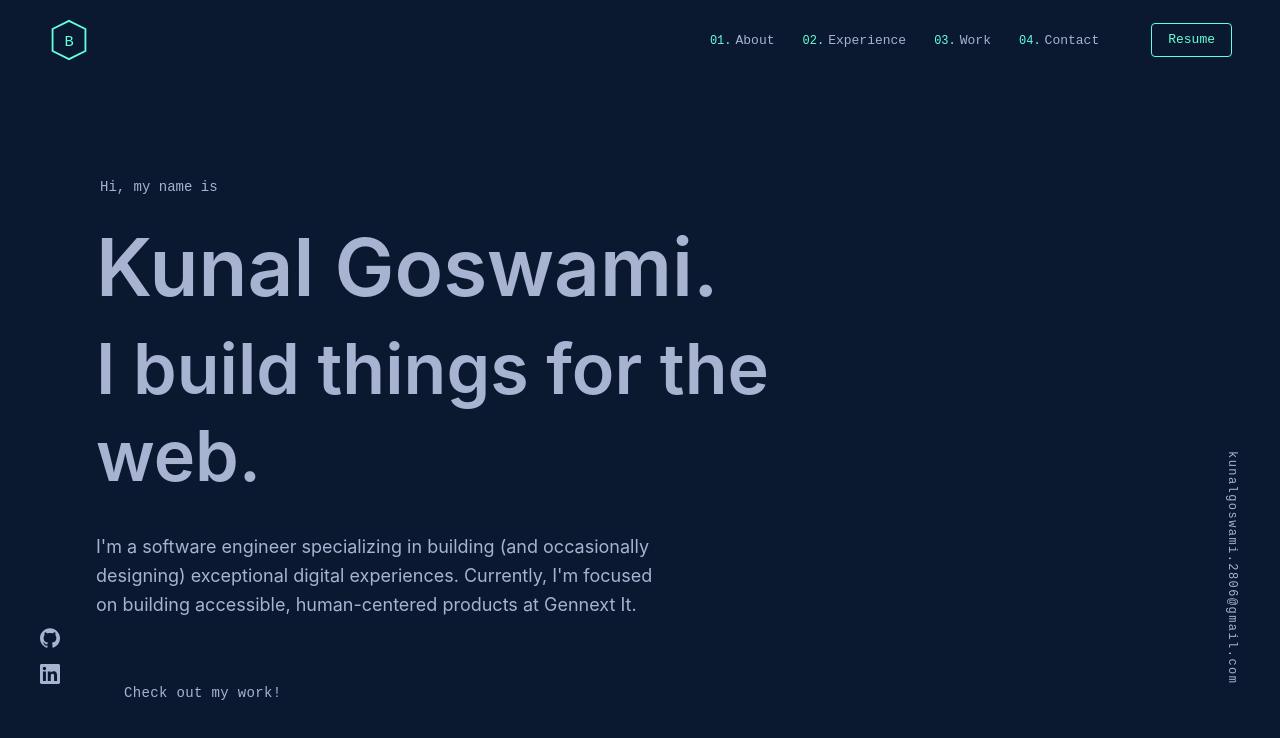
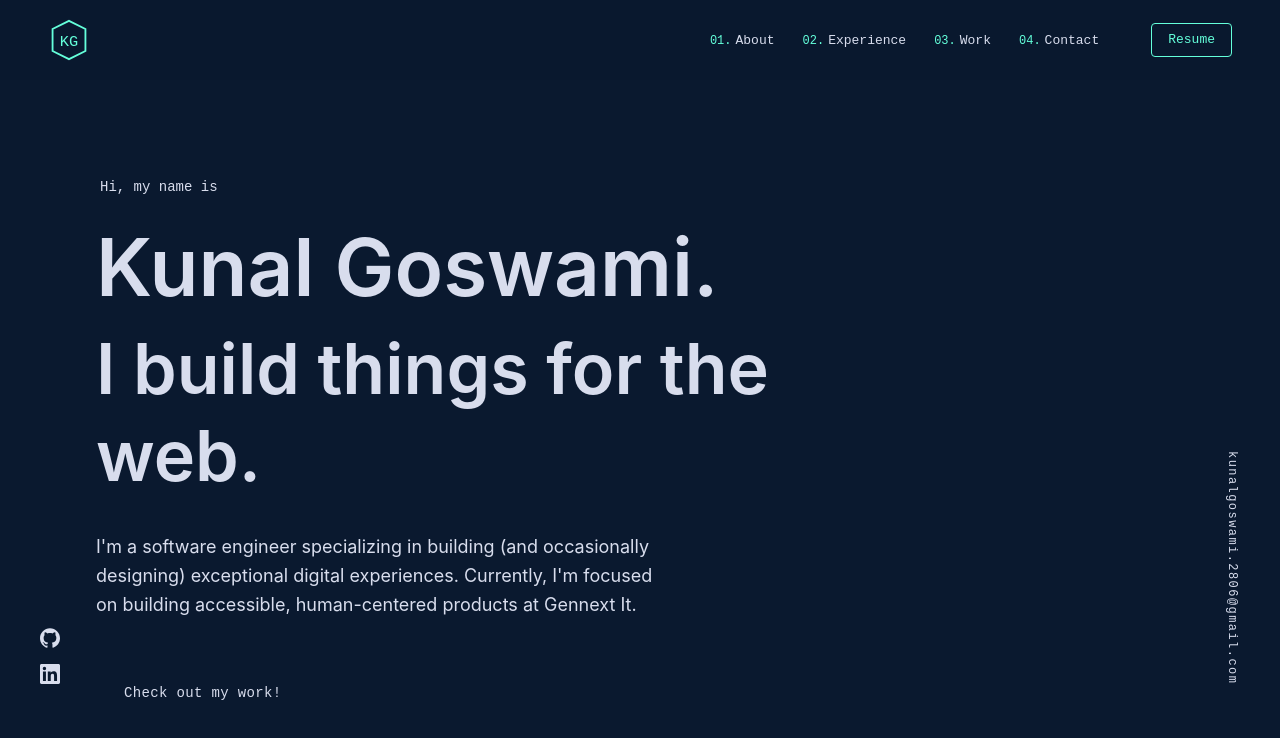
Before and after one commit to Kunal2806/portfolio, a Next.js app: page / in a window 1280 px wide. Shown: the top 738 px of the page. Built offline with nearby package versions, Linux system fonts and the light colour scheme.

Commit message:
navbar style fix

```diff
--- a/app/globals.css
+++ b/app/globals.css
@@ -12,7 +12,7 @@
   /* ── Text ── */
   --color-muted: #8892b0;
   /* slate       — secondary / meta text  */
-  --color-primary: #a8b2d1;
+  --color-primary: #d8dded;
   /* light-slate — body text              */
   --color-heading: #ccd6f6;
   /* white-slate — headings               */
--- a/app/page.tsx
+++ b/app/page.tsx
@@ -3,5 +3,10 @@
 import HeroSection from "@/components/HeroSection";
 
 export default function Home() {
-  return <HeroSection />;
+  return (
+    <div>
+      <HeroSection />
+      <div className="h-screen"></div>
+    </div>
+  );
 }
--- a/components/Navbar.tsx
+++ b/components/Navbar.tsx
@@ -26,14 +26,11 @@ export default function Navbar() {
       <header
         style={{
           fontFamily: "var(--font-mono)",
-          backgroundColor: scrolled ? "rgba(10,25,47,0.85)" : "transparent",
-          backdropFilter: scrolled ? "blur(10px)" : "none",
-          WebkitBackdropFilter: scrolled ? "blur(10px)" : "none",
           boxShadow: scrolled ? "0 10px 30px -10px rgba(2,12,27,0.7)" : "none",
           height: scrolled ? "64px" : "80px",
           transition: "all 0.3s ease",
         }}
-        className="fixed top-0 left-0 right-0 z-[100] flex items-center justify-between px-12 animate-[fadeInDown_0.5s_ease_forwards]"
+        className="fixed top-0 left-0 right-0 z-[100] flex items-center justify-between px-12 animate-[fadeInDown_0.5s_ease_forwards] bg-background/75 backdrop-blur-md"
       >
         {/* ── Logo ── */}
         <Link href="/" aria-label="Home" className="flex items-center hover:opacity-75 transition-opacity duration-200">
@@ -52,7 +49,7 @@ export default function Navbar() {
               fill="var(--color-accent)"
               fontWeight="400"
             >
-              B
+              KG
             </text>
           </svg>
         </Link>
@@ -64,8 +61,8 @@ export default function Navbar() {
               <li key={label}>
                 <a
                   href={href}
-                  style={{ fontFamily: "var(--font-mono)", color: "var(--color-primary)" }}
-                  className="text-[13px] no-underline px-3 py-2 transition-colors duration-200 hover:[color:var(--color-accent)]"
+                  style={{ fontFamily: "var(--font-mono)" }}
+                  className="text-[13px] no-underline px-3 py-2 transition-colors duration-200 text-primary hover:text-accent"
                 >
                   <span style={{ color: "var(--color-accent)", marginRight: "4px", fontSize: "12px" }}>
                     0{i + 1}.
```
